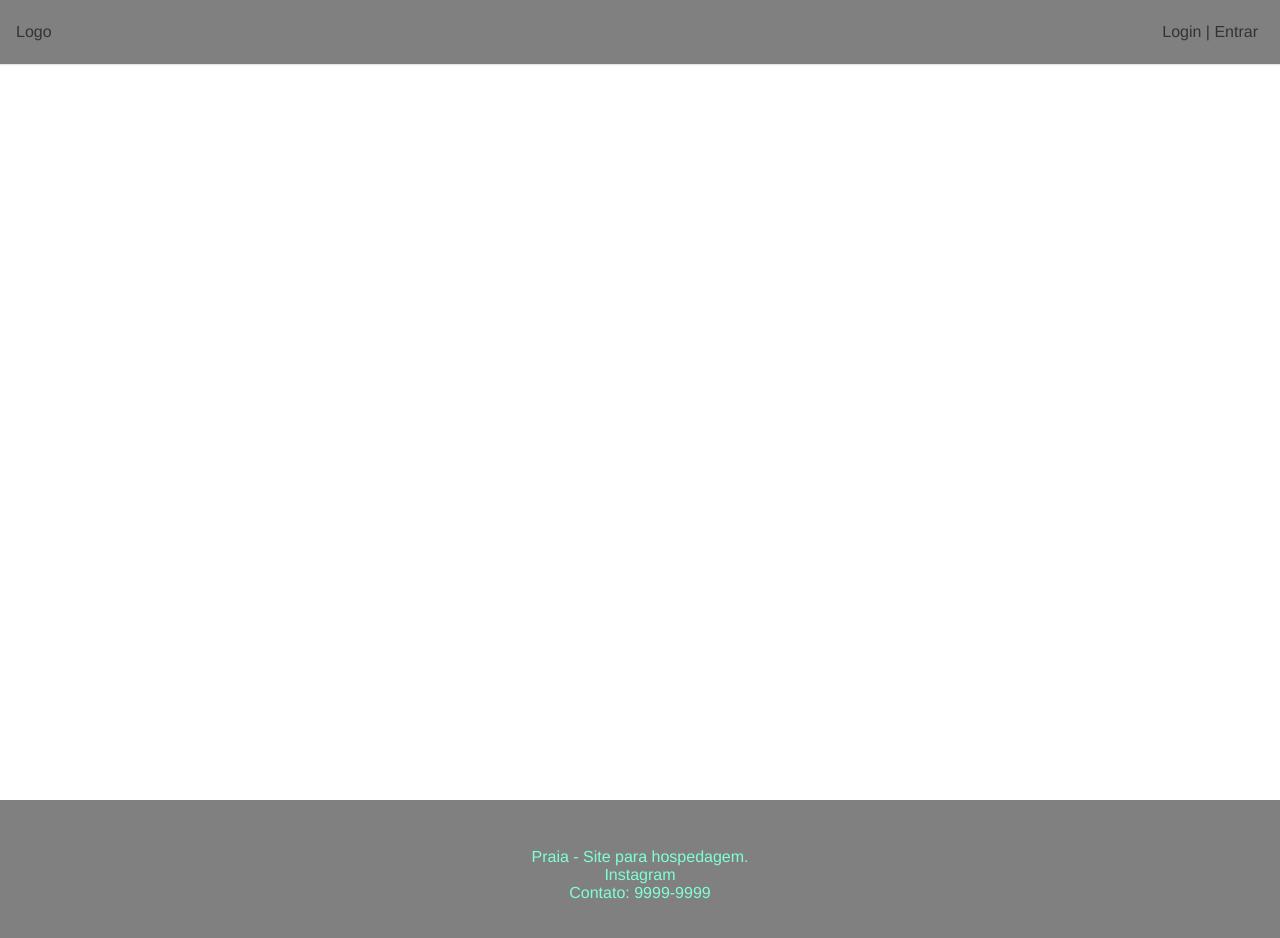
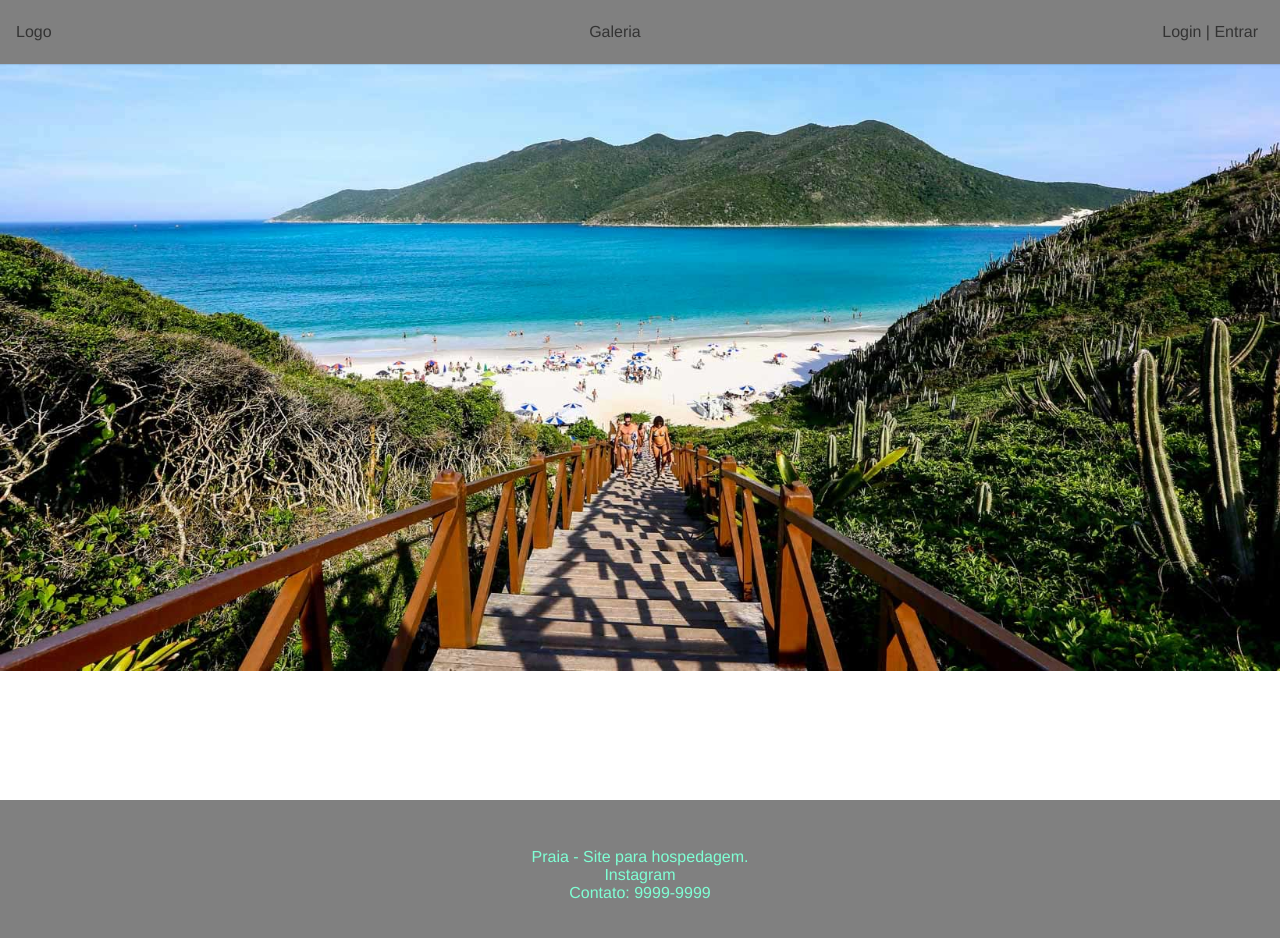
Before and after one commit to MahAzevedo/praia, a React (Vite) app: page / in a window 1280 px wide. Shown: the top 938 px of the page. Built offline with nearby package versions, Linux system fonts and the light colour scheme.

Commit message:
modified:   src/Components/Header.jsx

```diff
--- a/src/Components/Header.jsx
+++ b/src/Components/Header.jsx
@@ -10,6 +10,9 @@ const Header = () => {
             <Link className={styles.logo}>
                 Logo
             </Link>
+            <Link className={styles.galery}>
+                Galeria
+            </Link>
             <Link className={styles.login}>
                 Login | Entrar
             </Link>
--- a/src/Components/Home.jsx
+++ b/src/Components/Home.jsx
@@ -1,11 +1,15 @@
 import React from 'react';
 import styles from './Home.module.css';
+import FotoCapa from '../Assets/fotoCapaThayanaAlvarenga.jpg?react';
 
 const Home = () => {
   return (
     <section className={styles.home}>
-      <div className={styles.photo}></div>
-
+      <div className={styles.photo}>
+        {/* vídeo praia de arraial entra aqui */}
+        {/* <FotoCapa /> */}
+        <img src={FotoCapa} alt="Foto de Arraial de Cabo" />
+      </div>
     </section>
   );
 };
```
Also changed, not shown: src/assets/fotoCapaThayanaAlvarenga.jpg (added).
